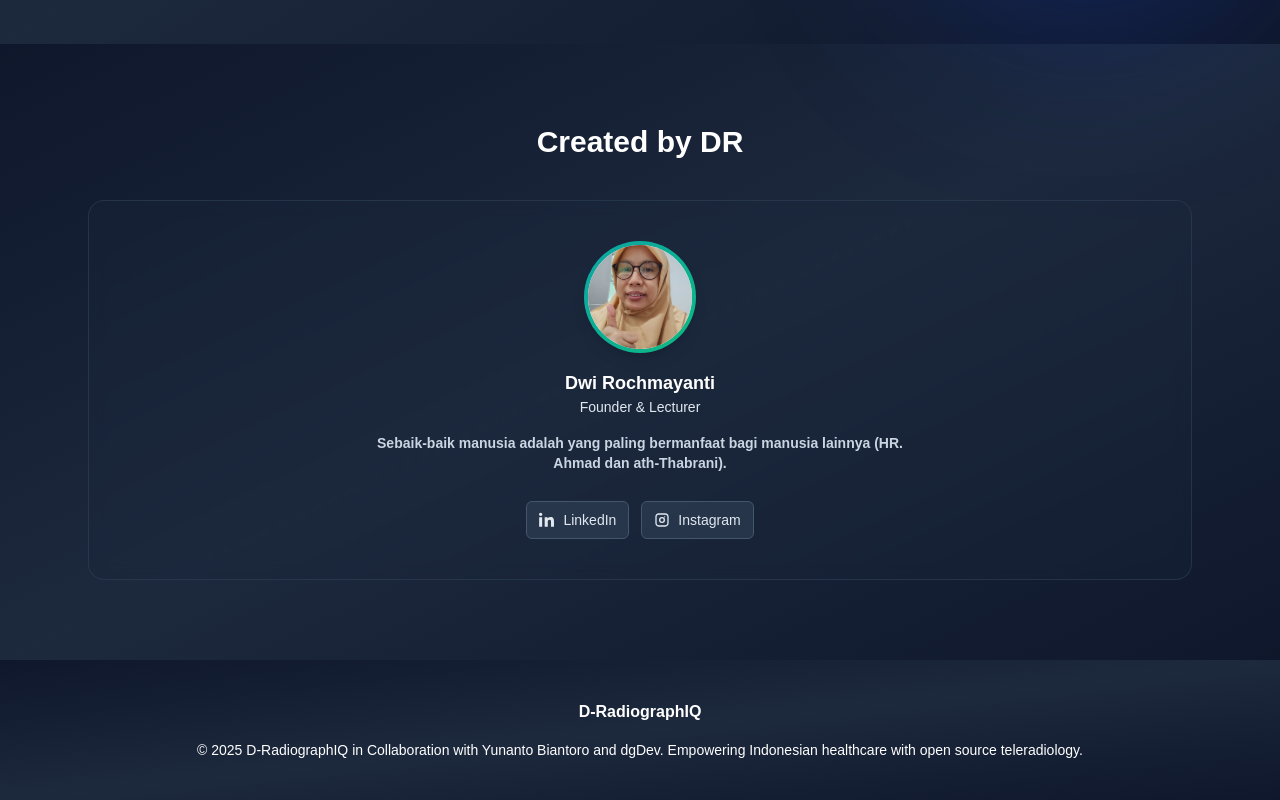
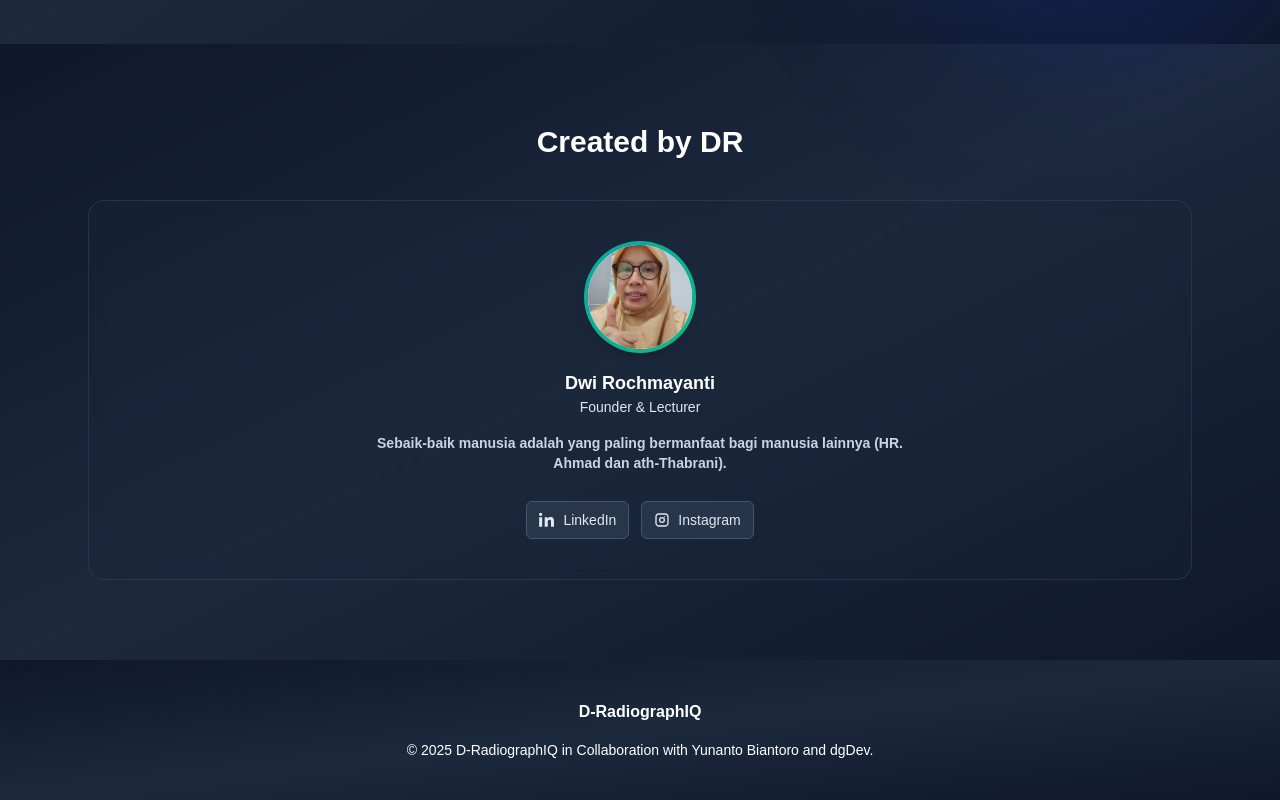
Before and after one commit to MochammadAnda/Aplikasi-Medis, a Next.js app: page / in a window 1280 px wide. Shown: the part 3669-4469 px from the top of the page. Built offline with nearby package versions, Linux system fonts and the light colour scheme.

Commit message:
revisi footer

```diff
--- a/src/components/Footer.jsx
+++ b/src/components/Footer.jsx
@@ -22,7 +22,7 @@ export default function Footer() {
           </div>
 
           {/* Blok 2: Copyright */}
-          <div className="text-sm text-on-primary/80">© {new Date().getFullYear()} D-RadiographIQ in Collaboration with Yunanto Biantoro and dgDev. Empowering Indonesian healthcare with open source teleradiology.</div>
+          <div className="text-sm text-on-primary/80">© {new Date().getFullYear()} D-RadiographIQ in Collaboration with Yunanto Biantoro and dgDev.</div>
         </div>
       </div>
     </footer>
```
